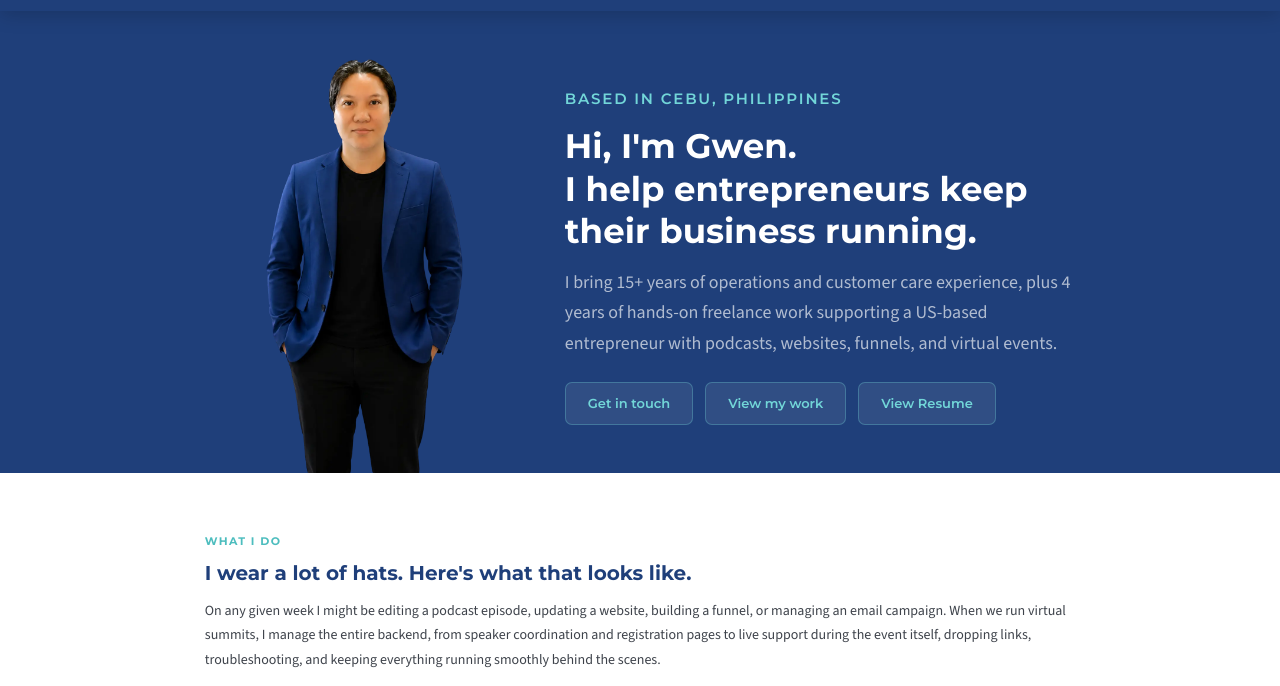
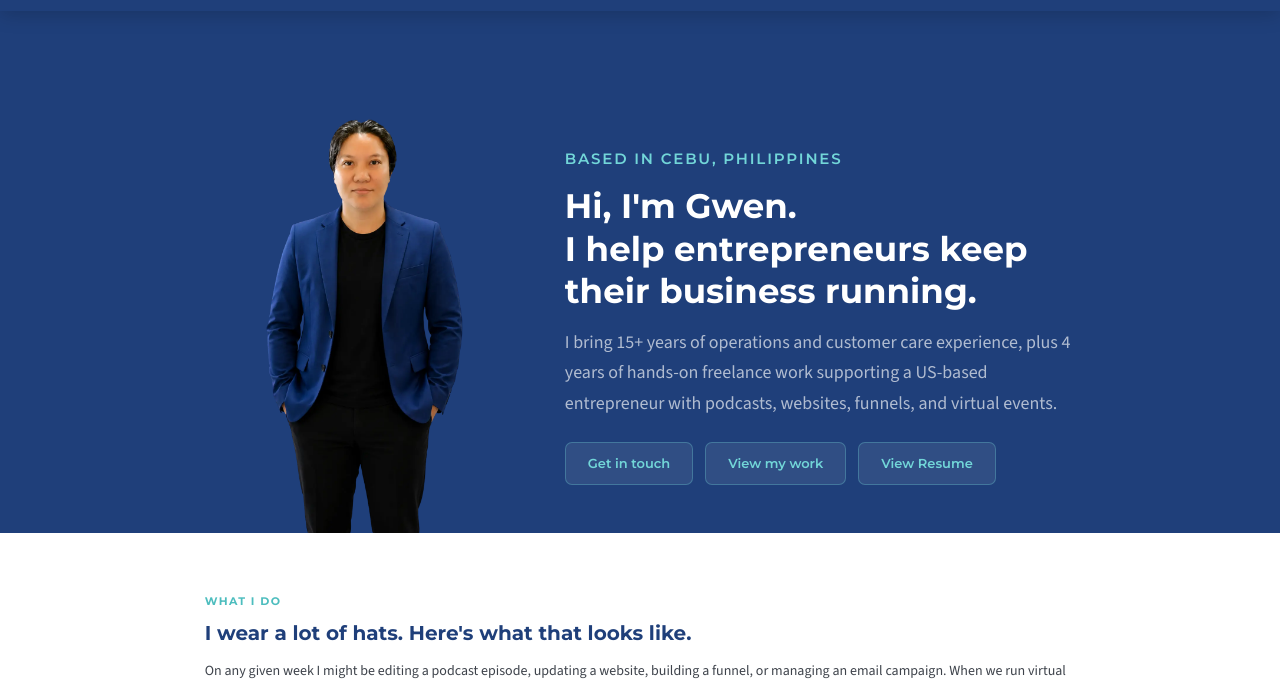
Before and after one commit to gwensevilla/gwensevilla.github.io, a plain HTML site: page index.html in a window 1280 px wide. Shown: the part 53-739 px from the top of the page. Drawn offline with nearby package versions, Linux system fonts and the light colour scheme.

Commit message:
Update index.html

```diff
--- a/index.html
+++ b/index.html
@@ -37,7 +37,7 @@ nav {
 .nav-links a:hover { color: var(--teal); }
 .hamburger { display: none; flex-direction: column; gap: 5px; cursor: pointer; padding: 4px; }
 .hamburger span { width: 24px; height: 2px; background: rgba(255,255,255,0.7); border-radius: 2px; }
-.hero { background: var(--navy); overflow: visible; padding-top: 20px; }
+.hero { background: var(--navy); overflow: visible; padding-top: 80px; }
 .hero-inner {
   width: var(--content-width); max-width: var(--content-max); margin: 0 auto;
   display: flex; align-items: flex-end; gap: 40px; min-height: 420px;
```
